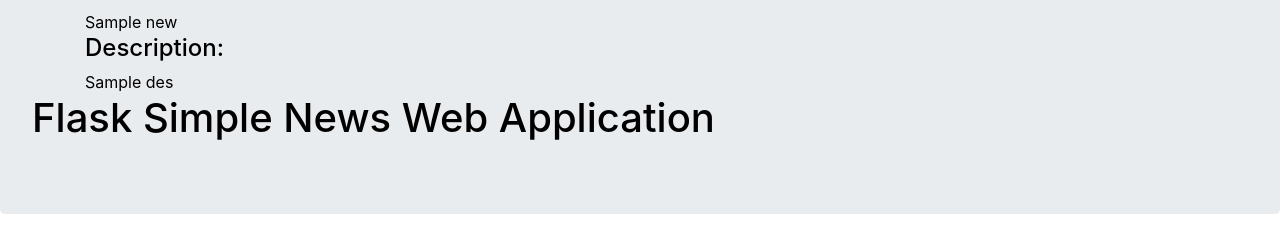
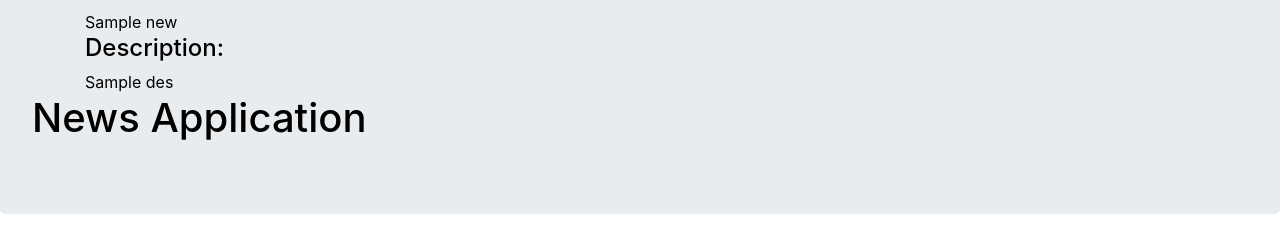
Before and after one commit to denis-ligare254/p-week2, a Flask app: template templates/index.html in a window 1280 px wide. Shown: the part 612-855 px from the top of the page. Run offline with Flask 2, Linux system fonts and the light colour scheme; the template is opened without the code that fills it: most values are stand-ins (such as "Sample title", 1, 10 or a date in 2020); some libraries are stand-ins or nearby versions.

Commit message:
modification added

```diff
--- a/templates/index.html
+++ b/templates/index.html
@@ -49,8 +49,7 @@
 </body>
 </html>
     <h1 style="color:black">
-
-        Flask Simple News Web Application
+       News Application
 
     </h1>
 
```
